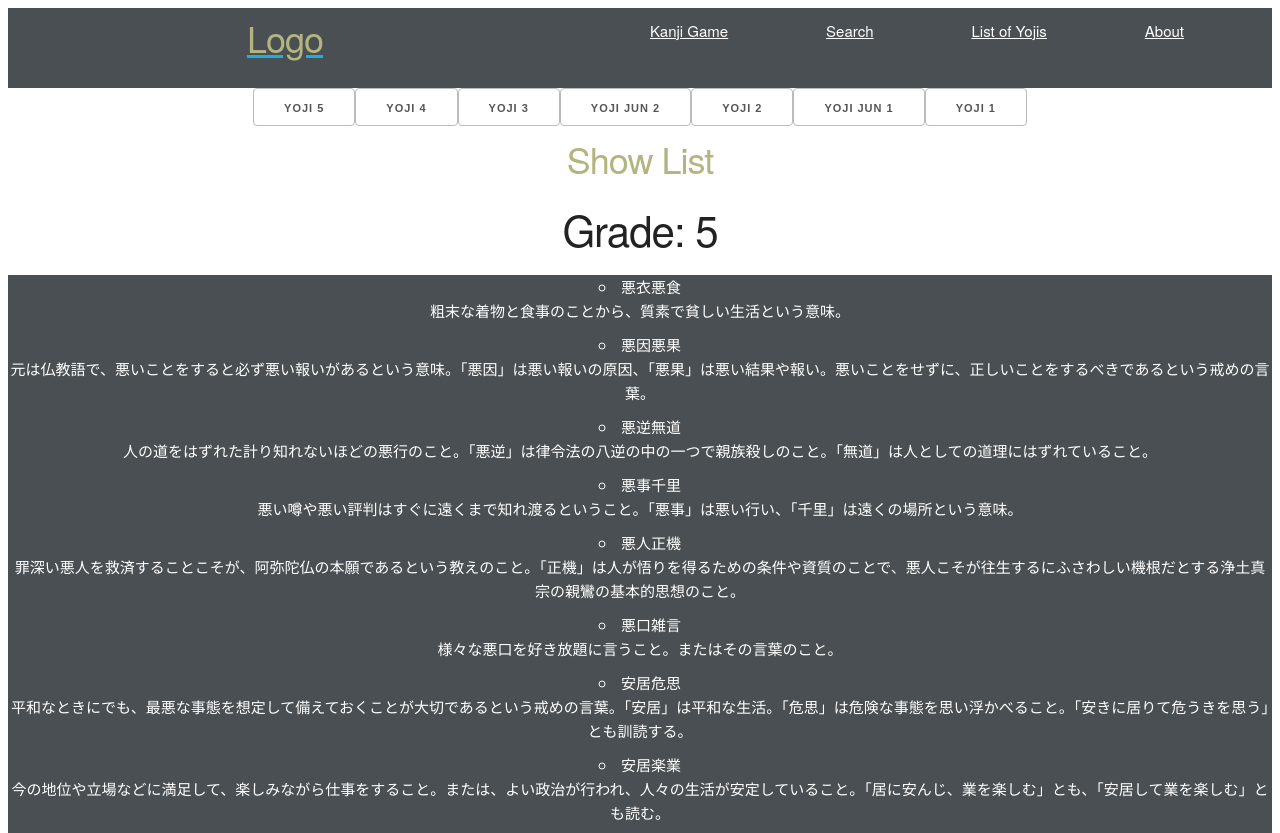
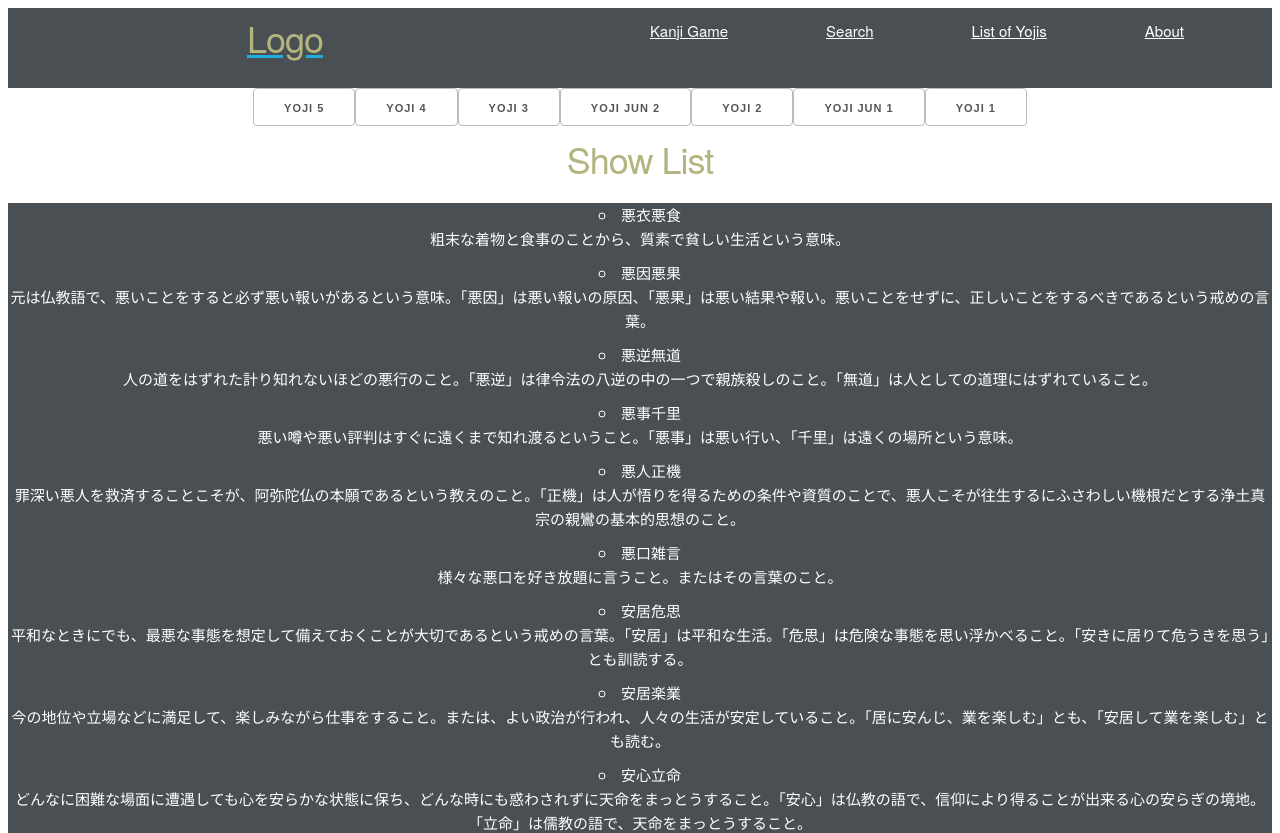
Before and after one commit to jcc98/yoji-app, a React (Create React App) app: page /list in a window 1280 px wide. Shown: the top 833 px of the page. Built offline with nearby package versions, Linux system fonts and the light colour scheme.

Commit message:
Revert "Added Show list of yojis"
This reverts commit 89e50949a8ebceca31b13eeffd8639c65c850688.

```diff
--- a/src/Renderer.js
+++ b/src/Renderer.js
@@ -47,7 +47,7 @@ const Renderer = () => {
 
         }
 
-    },[level])
+    })
 
     const modifyStartState = () => {
         if (level === "" || difficulty === "") {
--- a/src/ShowListYojis.js
+++ b/src/ShowListYojis.js
@@ -1,4 +1,4 @@
-import React, { useEffect, useState } from "react"
+import React, { useState } from "react"
 import yoji5 from "./json/yojis5.json";
 import yoji4 from "./json/yojis4.json";
 import yoji3 from "./json/yojis3.json";
@@ -10,11 +10,8 @@ import "./ShowListYojis.css"
 
 function ShowListYojis() {
 
-    const [selectedYojiValue, setSelectedYoji] = useState("")
+    const [selectedYojiValue, setSelectedYoji] = useState()
     const [changeYojiValue, setChangeYojiValue] = useState(yoji5)
-    const [grade, setGrade] = useState(0)
-
-    useEffect(() => {
 
     switch (selectedYojiValue) {
         case "5":
@@ -37,10 +34,7 @@ function ShowListYojis() {
             break;
         case "1":
             setChangeYojiValue(yoji1)
-
     }
-
-    },[selectedYojiValue])
 
    return(
        <>
@@ -54,18 +48,17 @@ function ShowListYojis() {
 
             <div>
                 <h3>Show List</h3>
-                <h2>Grade: {changeYojiValue[0].grade}</h2>
-            </div>
-
                 <ul className="ulStyle">
                     {changeYojiValue.map((yoji, index) => <li key={index}>{yoji.word} <br></br> {yoji.def}</li>)}
                 </ul>
+            </div>
+       </>
 
-     </>
    )
 
    function switchLevels(e) {
        setSelectedYoji(e.target.value)
+       console.log("a")
    }
 }
 
```
Lines whose indentation alone changed are shown as unchanged.
